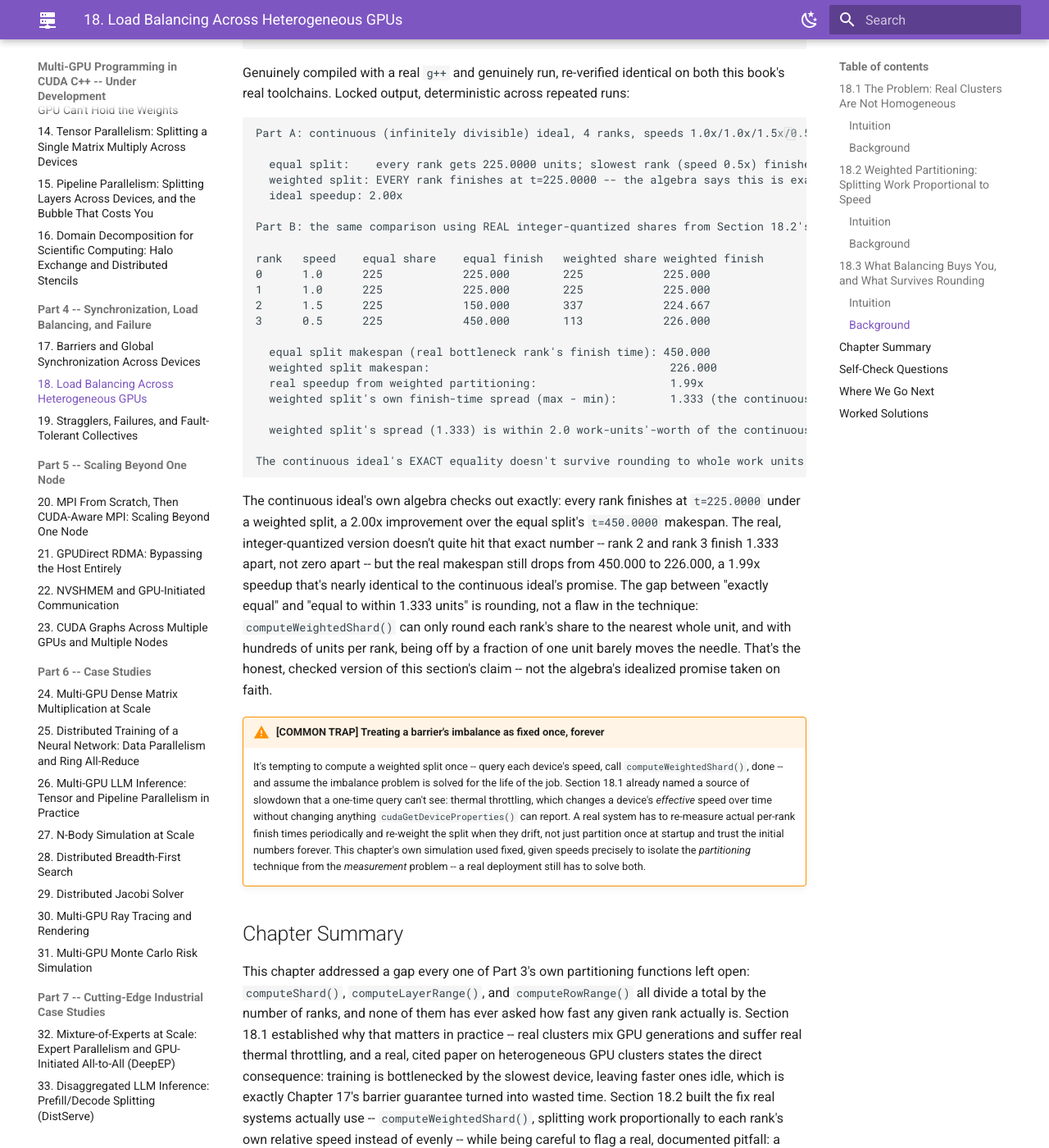
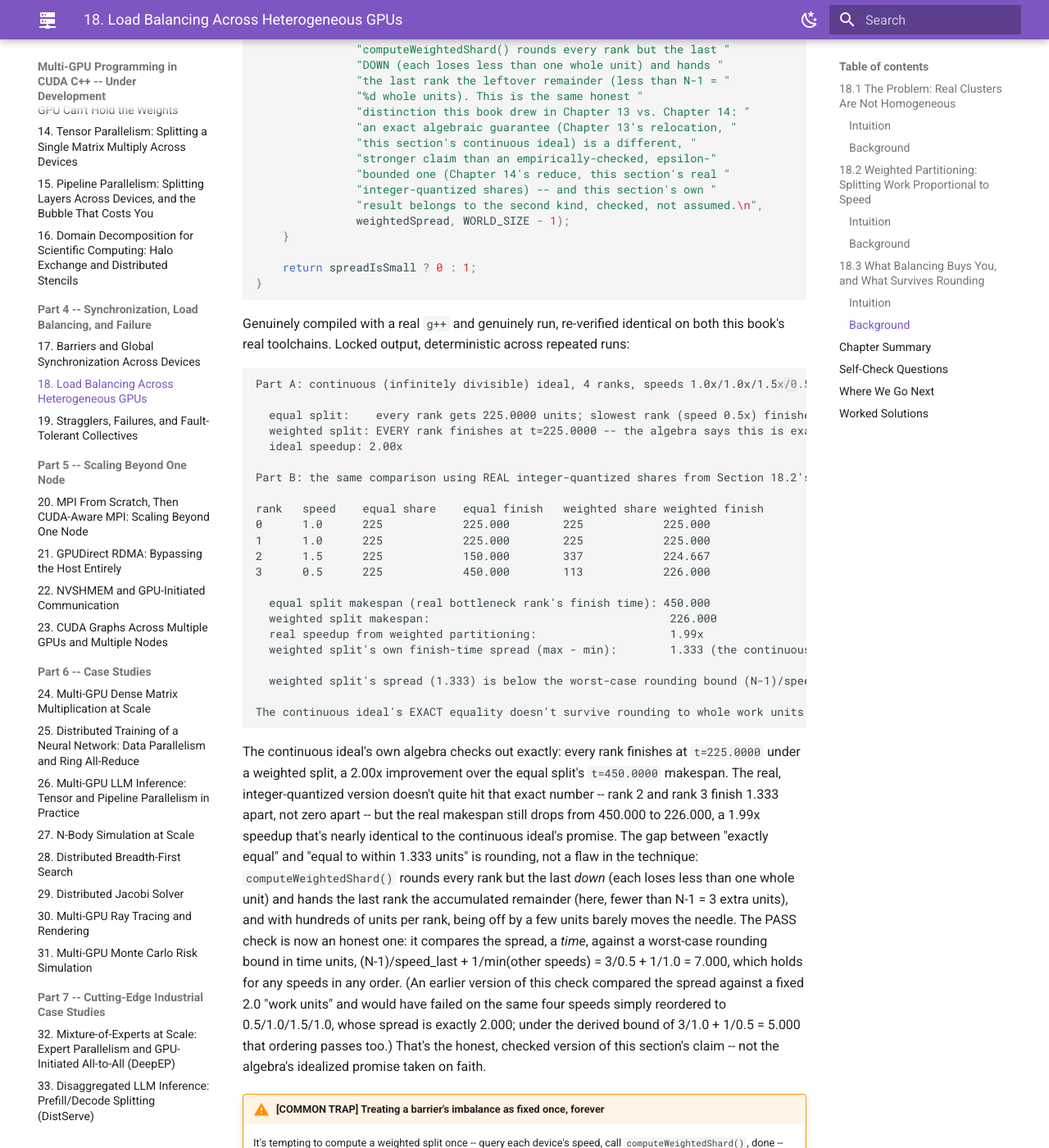
Before and after one commit to MaximumBeings/multi_gpu_cuda_from_scratch, an MkDocs documentation site: the page built from docs/part4/18-load-balancing-across-heterogeneous-gpus.md, in a window 1280 px wide and 1400 px high, scrolled down 11798 px. Shown: the whole window at 82% size. Built offline with MkDocs 1.6.1 and Material for MkDocs 9.7.7, drawn with Linux system fonts in a browser that asks for light colours; some of the changed text lies outside the part shown.

Commit message:
Ch18: credit Cephalo to Guo et al., make memory/compute quote verbatim, fix rounding explanation and use an order-independent time-unit spread bound

````diff
--- a/docs/part4/18-load-balancing-across-heterogeneous-gpus.md
+++ b/docs/part4/18-load-balancing-across-heterogeneous-gpus.md
@@ -36,7 +36,7 @@ Equal split (every chapter since Ch12):    Weighted split (this chapter):
 
 ### Intuition
 
-Look back at every partitioning function this book has written: Chapter 12's `computeShard()` divides a batch by `worldSize`. Chapter 13's `computeLayerRange()` divides a stack of layers by `worldSize`. Chapter 16's `computeRowRange()` divides a grid's rows by `worldSize`. Every single one of them takes exactly two real inputs -- a total, and a device count -- and none of them has ever asked how fast any particular device actually is. That was a reasonable simplification for building the underlying mechanisms Part 2 and Part 3 needed, but it's not how real clusters work. A real, well-known paper on training across heterogeneous GPU clusters, Um et al.'s "Cephalo" (2024), states the consequence in one sentence: "In clusters with varying GPU capabilities, training is bottlenecked by the slowest GPU, leaving faster GPUs idle." That's exactly Chapter 17's barrier, applied to real, unequal hardware: no matter how fast three of your four devices are, the fourth one sets the pace for all of them.
+Look back at every partitioning function this book has written: Chapter 12's `computeShard()` divides a batch by `worldSize`. Chapter 13's `computeLayerRange()` divides a stack of layers by `worldSize`. Chapter 16's `computeRowRange()` divides a grid's rows by `worldSize`. Every single one of them takes exactly two real inputs -- a total, and a device count -- and none of them has ever asked how fast any particular device actually is. That was a reasonable simplification for building the underlying mechanisms Part 2 and Part 3 needed, but it's not how real clusters work. A real, well-known paper on training across heterogeneous GPU clusters, Guo et al.'s "Cephalo" (2024), states the consequence in one sentence: "In clusters with varying GPU capabilities, training is bottlenecked by the slowest GPU, leaving faster GPUs idle." That's exactly Chapter 17's barrier, applied to real, unequal hardware: no matter how fast three of your four devices are, the fourth one sets the pace for all of them.
 
 ```text
 A real cluster, growing over time:
@@ -307,7 +307,7 @@ Every rank's equal share is identical (225 units each) regardless of speed -- ex
 Both splits genuinely sum back to the full 900 work units -- that's the easy check. The interesting column is the last one, `weighted/speed`, which is each rank's weighted share divided by its own speed: 225.00, 225.00, 224.67, 226.00. Those four numbers are almost, but not quite, identical, and that "almost" is worth sitting with rather than rounding away -- Section 18.3 checks exactly how close it really is, and why.
 
 !!! warning "[COMMON TRAP] Assuming a compute-proportional split also balances memory"
-    It's tempting to treat "faster device, more work" as the whole story, but Cephalo's own paper explicitly warns against exactly this conflation, calling out prior systems that coupled the two: a device's relative *compute* speed and its available *memory* capacity are genuinely different constraints, and "GPU memory capacity doesn't always scale with compute speed." A newer GPU generation is often both faster and larger, which can hide this trap in practice -- but a thermally throttled device, this chapter's own rank 3, has *less effective compute* with *no change in memory capacity at all*. Handing rank 3 a smaller batch to keep pace with the other ranks' finish times is correct; assuming it therefore also needs a smaller memory allocation is a separate claim this section's own arithmetic says nothing about, and getting it wrong risks under-utilizing memory on the exact rank that has the least compute headroom to spare.
+    It's tempting to treat "faster device, more work" as the whole story, but Cephalo's own paper explicitly warns against exactly this conflation, calling out prior systems that coupled the two: a device's relative *compute* speed and its available *memory* capacity are genuinely different constraints, and, in the paper's own words, a GPU's memory capacity "does not always scale with its compute speed." A newer GPU generation is often both faster and larger, which can hide this trap in practice -- but a thermally throttled device, this chapter's own rank 3, has *less effective compute* with *no change in memory capacity at all*. Handing rank 3 a smaller batch to keep pace with the other ranks' finish times is correct; assuming it therefore also needs a smaller memory allocation is a separate claim this section's own arithmetic says nothing about, and getting it wrong risks under-utilizing memory on the exact rank that has the least compute headroom to spare.
 
 ## 18.3 What Balancing Buys You, and What Survives Rounding
 
@@ -448,20 +448,35 @@ int main() {
            "(the continuous ideal predicts exactly 0.0)\n",
            equalMakespan, weightedMakespan, equalMakespan / weightedMakespan, weightedSpread);
 
-    const double SPREAD_TOLERANCE = 2.0; // whole work units' worth of rounding, not zero
-    bool spreadIsSmall = weightedSpread < SPREAD_TOLERANCE;
-    printf("\n  weighted split's spread (%.3f) is within %.1f work-units'-"
-           "worth of the continuous ideal's exact 0.0: %s\n",
-           weightedSpread, SPREAD_TOLERANCE, spreadIsSmall ? "PASS" : "FAIL");
+    // The tolerance has to be in the same units as the spread: TIME
+    // (work units / speed), not raw work units. computeWeightedShard()
+    // rounds every rank but the last DOWN, so each of those ranks
+    // receives up to (but less than) 1 unit LESS than its ideal share,
+    // finishing up to 1/speed_r early. The last rank absorbs every
+    // other rank's dropped fraction -- up to (but less than) N-1 units
+    // MORE than its ideal share -- finishing up to (N-1)/speed_last
+    // late. The worst-case spread is therefore strictly below
+    //   (N-1)/speed_last + 1/(slowest speed among the other ranks),
+    // a bound that holds for ANY speeds in ANY order, not just these.
+    double minOtherSpeed = 1e18;
+    for (int r = 0; r + 1 < WORLD_SIZE; ++r) minOtherSpeed = std::min(minOtherSpeed, speeds[r]);
+    const double spreadBound = (WORLD_SIZE - 1) / speeds[WORLD_SIZE - 1] + 1.0 / minOtherSpeed;
+    bool spreadIsSmall = weightedSpread < spreadBound;
+    printf("\n  weighted split's spread (%.3f) is below the worst-case "
+           "rounding bound (N-1)/speed_last + 1/min(other speeds) = "
+           "%.3f time units: %s\n",
+           weightedSpread, spreadBound, spreadIsSmall ? "PASS" : "FAIL");
 
     if (spreadIsSmall) {
         printf("\nThe continuous ideal's EXACT equality doesn't survive "
                "rounding to whole work units -- the fastest- and "
                "slowest-finishing ranks under the weighted split finish "
-               "%.3f apart, not identically -- but the gap is tiny "
-               "relative to either rank's own share, because "
-               "computeWeightedShard() can only be off by less than one "
-               "whole unit of work per rank. This is the same honest "
+               "%.3f apart, not identically -- but the gap is small "
+               "relative to every rank's own share, because "
+               "computeWeightedShard() rounds every rank but the last "
+               "DOWN (each loses less than one whole unit) and hands "
+               "the last rank the leftover remainder (less than N-1 = "
+               "%d whole units). This is the same honest "
                "distinction this book drew in Chapter 13 vs. Chapter 14: "
                "an exact algebraic guarantee (Chapter 13's relocation, "
                "this section's continuous ideal) is a different, "
@@ -469,7 +484,7 @@ int main() {
                "bounded one (Chapter 14's reduce, this section's real "
                "integer-quantized shares) -- and this section's own "
                "result belongs to the second kind, checked, not assumed.\n",
-               weightedSpread);
+               weightedSpread, WORLD_SIZE - 1);
     }
 
     return spreadIsSmall ? 0 : 1;
@@ -498,12 +513,12 @@ rank   speed    equal share    equal finish   weighted share weighted finish
   real speedup from weighted partitioning:                    1.99x
   weighted split's own finish-time spread (max - min):        1.333 (the continuous ideal predicts exactly 0.0)
 
-  weighted split's spread (1.333) is within 2.0 work-units'-worth of the continuous ideal's exact 0.0: PASS
+  weighted split's spread (1.333) is below the worst-case rounding bound (N-1)/speed_last + 1/min(other speeds) = 7.000 time units: PASS
 
-The continuous ideal's EXACT equality doesn't survive rounding to whole work units -- the fastest- and slowest-finishing ranks under the weighted split finish 1.333 apart, not identically -- but the gap is tiny relative to either rank's own share, because computeWeightedShard() can only be off by less than one whole unit of work per rank. This is the same honest distinction this book drew in Chapter 13 vs. Chapter 14: an exact algebraic guarantee (Chapter 13's relocation, this section's continuous ideal) is a different, stronger claim than an empirically-checked, epsilon-bounded one (Chapter 14's reduce, this section's real integer-quantized shares) -- and this section's own result belongs to the second kind, checked, not assumed.
+The continuous ideal's EXACT equality doesn't survive rounding to whole work units -- the fastest- and slowest-finishing ranks under the weighted split finish 1.333 apart, not identically -- but the gap is small relative to every rank's own share, because computeWeightedShard() rounds every rank but the last DOWN (each loses less than one whole unit) and hands the last rank the leftover remainder (less than N-1 = 3 whole units). This is the same honest distinction this book drew in Chapter 13 vs. Chapter 14: an exact algebraic guarantee (Chapter 13's relocation, this section's continuous ideal) is a different, stronger claim than an empirically-checked, epsilon-bounded one (Chapter 14's reduce, this section's real integer-quantized shares) -- and this section's own result belongs to the second kind, checked, not assumed.
 ```
 
-The continuous ideal's own algebra checks out exactly: every rank finishes at `t=225.0000` under a weighted split, a 2.00x improvement over the equal split's `t=450.0000` makespan. The real, integer-quantized version doesn't quite hit that exact number -- rank 2 and rank 3 finish 1.333 apart, not zero apart -- but the real makespan still drops from 450.000 to 226.000, a 1.99x speedup that's nearly identical to the continuous ideal's promise. The gap between "exactly equal" and "equal to within 1.333 units" is rounding, not a flaw in the technique: `computeWeightedShard()` can only round each rank's share to the nearest whole unit, and with hundreds of units per rank, being off by a fraction of one unit barely moves the needle. That's the honest, checked version of this section's claim -- not the algebra's idealized promise taken on faith.
+The continuous ideal's own algebra checks out exactly: every rank finishes at `t=225.0000` under a weighted split, a 2.00x improvement over the equal split's `t=450.0000` makespan. The real, integer-quantized version doesn't quite hit that exact number -- rank 2 and rank 3 finish 1.333 apart, not zero apart -- but the real makespan still drops from 450.000 to 226.000, a 1.99x speedup that's nearly identical to the continuous ideal's promise. The gap between "exactly equal" and "equal to within 1.333 units" is rounding, not a flaw in the technique: `computeWeightedShard()` rounds every rank but the last *down* (each loses less than one whole unit) and hands the last rank the accumulated remainder (here, fewer than N-1 = 3 extra units), and with hundreds of units per rank, being off by a few units barely moves the needle. The PASS check is now an honest one: it compares the spread, a *time*, against a worst-case rounding bound in time units, (N-1)/speed_last + 1/min(other speeds) = 3/0.5 + 1/1.0 = 7.000, which holds for any speeds in any order. (An earlier version of this check compared the spread against a fixed 2.0 "work units" and would have failed on the same four speeds simply reordered to 0.5/1.0/1.5/1.0, whose spread is exactly 2.000; under the derived bound of 3/1.0 + 1/0.5 = 5.000 that ordering passes too.) That's the honest, checked version of this section's claim -- not the algebra's idealized promise taken on faith.
 
 !!! warning "[COMMON TRAP] Treating a barrier's imbalance as fixed once, forever"
     It's tempting to compute a weighted split once -- query each device's speed, call `computeWeightedShard()`, done -- and assume the imbalance problem is solved for the life of the job. Section 18.1 already named a source of slowdown that a one-time query can't see: thermal throttling, which changes a device's *effective* speed over time without changing anything `cudaGetDeviceProperties()` can report. A real system has to re-measure actual per-rank finish times periodically and re-weight the split when they drift, not just partition once at startup and trust the initial numbers forever. This chapter's own simulation used fixed, given speeds precisely to isolate the *partitioning* technique from the *measurement* problem -- a real deployment still has to solve both.
@@ -535,7 +550,7 @@ Chapter 19 asks the question this chapter's own barrier-and-makespan framing doe
 
 **3.** `multiProcessorCount` reports how many streaming multiprocessors a device physically has, a fixed hardware fact that doesn't change when the device is thermally throttled. Throttling doesn't remove any SMs; it reduces the clock speed (or otherwise limits) the SMs that are still physically present, so the device runs genuinely slower without `multiProcessorCount` ever changing. Detecting throttling requires either a different queryable signal (like a live clock-rate reading) or, as Section 18.3's own trap notes, direct measurement of actual finish times over time.
 
-**4.** A compute-proportional split changes how much *work* each rank gets, based on how fast each rank can *process* it. A device's *memory capacity* is a separate physical constraint -- how much data it can hold at once -- that doesn't necessarily move in lockstep with compute speed. Cephalo's paper makes this explicit: "GPU memory capacity doesn't always scale with compute speed." A throttled GPU is the clearest case: its compute speed has dropped, but its physical memory is completely unchanged, so shrinking its workload to match its slower compute says nothing about whether its memory allocation should also shrink.
+**4.** A compute-proportional split changes how much *work* each rank gets, based on how fast each rank can *process* it. A device's *memory capacity* is a separate physical constraint -- how much data it can hold at once -- that doesn't necessarily move in lockstep with compute speed. Cephalo's paper makes this explicit: a GPU's memory capacity "does not always scale with its compute speed." A throttled GPU is the clearest case: its compute speed has dropped, but its physical memory is completely unchanged, so shrinking its workload to match its slower compute says nothing about whether its memory allocation should also shrink.
 
 **5.** Under a continuous, proportional split, rank `i`'s work is `work_i = totalWork * (speed_i / speedSum)`. Its finish time is `finish_i = work_i / speed_i = (totalWork * speed_i / speedSum) / speed_i`. The `speed_i` term appears once in the numerator and once in the denominator, so it cancels algebraically, leaving `finish_i = totalWork / speedSum` -- a value with no `i` in it at all, meaning it is identical for every rank regardless of that rank's own speed.
 
@@ -549,7 +564,7 @@ Chapter 19 asks the question this chapter's own barrier-and-makespan framing doe
 
 **Sources cited in this chapter:**
 
-- Um, T. et al., ["Cephalo: Harnessing Heterogeneous GPU Clusters for Training Transformer Models"](https://arxiv.org/abs/2411.01075) (2024) -- the exact quotes "In homogeneous clusters, distributed strategies allocate resources evenly, but this approach is inefficient for heterogeneous clusters, where GPUs differ in power and memory," "In clusters with varying GPU capabilities, training is bottlenecked by the slowest GPU, leaving faster GPUs idle," "the batch of inputs is distributed unevenly across GPUs according to their relative computational speeds," "Cephalo partitions the global batch of training inputs unevenly across GPUs to control the computational workload assigned to each GPU," and the memory/compute decoupling point ("GPU memory capacity doesn't always scale with compute speed").
+- Guo, R. B., Anand, U., Chen, A., and Daudjee, K. (University of Waterloo), ["Cephalo: Harnessing Heterogeneous GPU Clusters for Training Transformer Models"](https://arxiv.org/abs/2411.01075) (arXiv 2024; ICS 2025) -- the exact quotes "In homogeneous clusters, distributed strategies allocate resources evenly, but this approach is inefficient for heterogeneous clusters, where GPUs differ in power and memory," "In clusters with varying GPU capabilities, training is bottlenecked by the slowest GPU, leaving faster GPUs idle," "the batch of inputs is distributed unevenly across GPUs according to their relative computational speeds," "Cephalo partitions the global batch of training inputs unevenly across GPUs to control the computational workload assigned to each GPU," and the memory/compute decoupling point (a GPU's memory capacity "does not always scale with its compute speed").
 - ["NVIDIA H100 Tensor Core GPU Architecture" whitepaper](https://www.advancedclustering.com/wp-content/uploads/2022/03/gtc22-whitepaper-hopper.pdf) -- the real, cited SM counts: "132 SMs per GPU" for the H100 SXM5, and "132 SMs providing a 22% SM count increase over A100's 108 SMs."
 - [How to Query Device Properties and Handle Errors in CUDA C/C++ (NVIDIA Technical Blog)](https://developer.nvidia.com/blog/how-query-device-properties-and-handle-errors-cuda-cc/) -- `cudaGetDeviceProperties()` and the `cudaDeviceProp` struct, already cited in Chapter 6 for `asyncEngineCount`/`concurrentKernels`, extended here to `multiProcessorCount` and `clockRate`.
 - This book's own Chapter 2 (the closed-form cost-model technique of reusing an already-measured real figure rather than re-deriving one), Chapter 3 (the per-device loop pattern this chapter's own COMMON TRAP examines), Chapter 6 (`cudaDeviceProp`), Chapter 12/13/16 (`computeShard()`, `computeLayerRange()`, `computeRowRange()`, the equal-split pattern this chapter generalizes), Chapter 13 (the exact-vs-epsilon distinction Section 18.3 reuses), Chapter 14 (the epsilon-checked reduce this section's own rounding result is compared against), and Chapter 17 (the real barrier whose cost this chapter's makespan model is built on).
````
Also changed, not shown: other parts of docs/part4/18-load-balancing-across-heterogeneous-gpus.md (+3 -3 lines), 3 other files.
